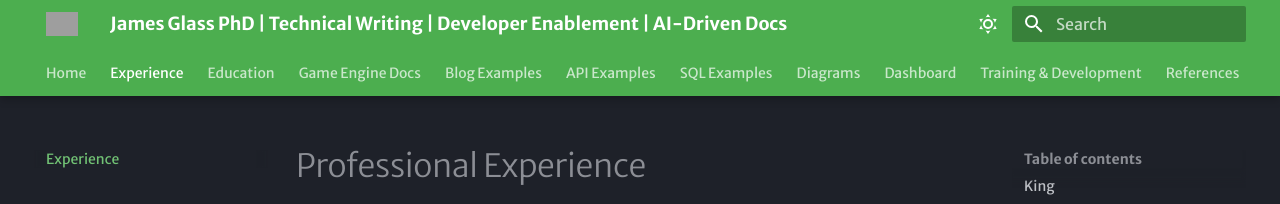
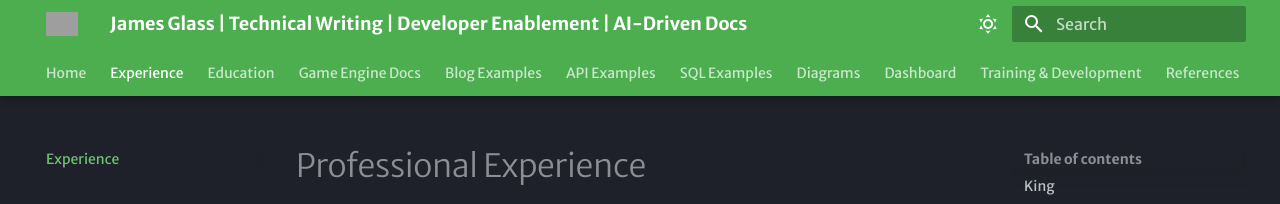
Before and after one commit to james-glass1999/MKDocs-James-Glass-PhD, an MkDocs documentation site: the page built from docs/experience.md, in a window 1280 px wide. Shown: the top 204 px of the page. Built offline with MkDocs 1.6.1 and Material for MkDocs 9.7.7, drawn with Linux system fonts in a browser that asks for light colours; grey boxes are pictures that could not be loaded.

Commit message:
title removel phd

```diff
--- a/mkdocs.yml
+++ b/mkdocs.yml
@@ -1,4 +1,4 @@
-site_name: "James Glass PhD | Technical Writing | Developer Enablement | AI-Driven Docs"
+site_name: "James Glass | Technical Writing | Developer Enablement | AI-Driven Docs"
 site_url: https://thewritingtimes.blog
 
 theme:
```
